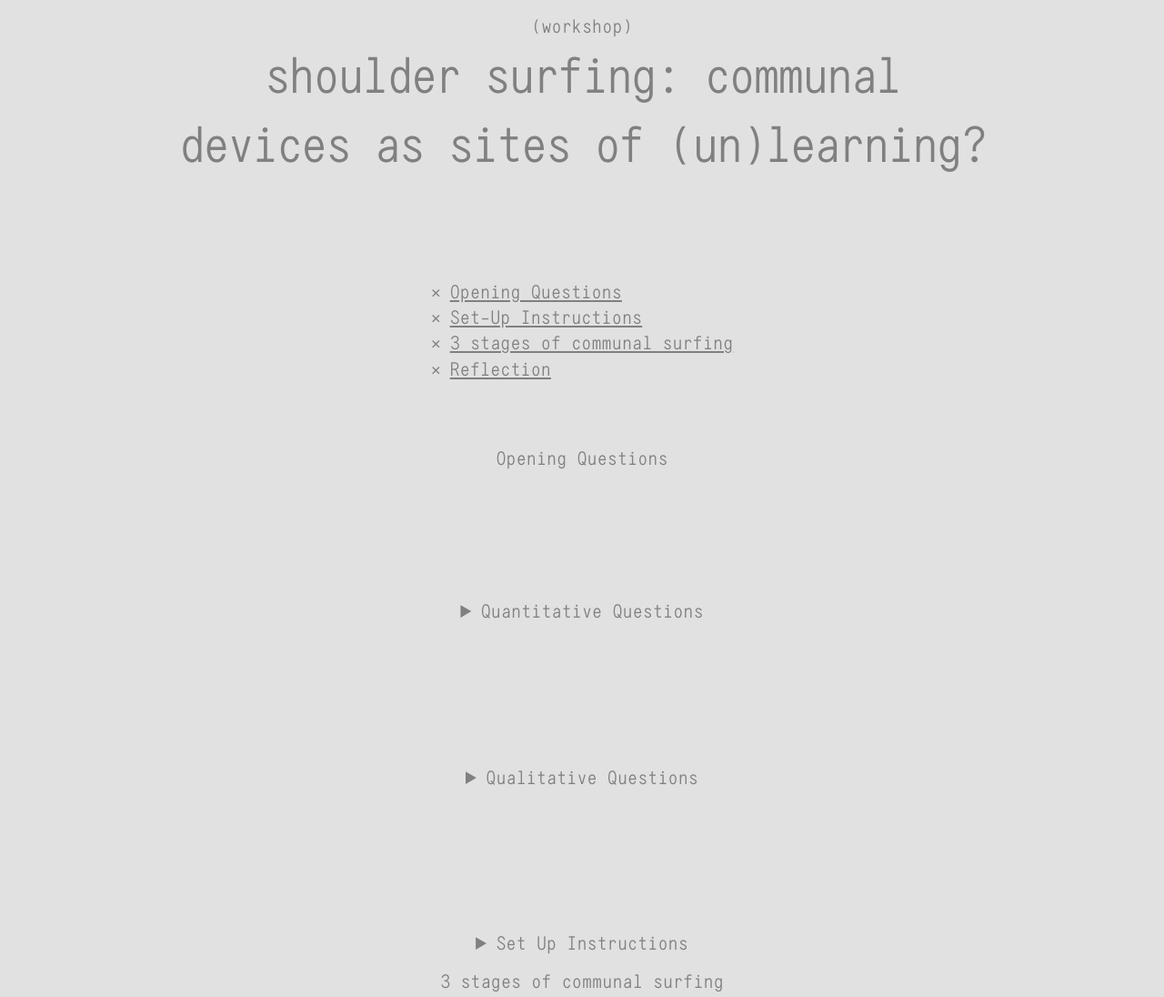
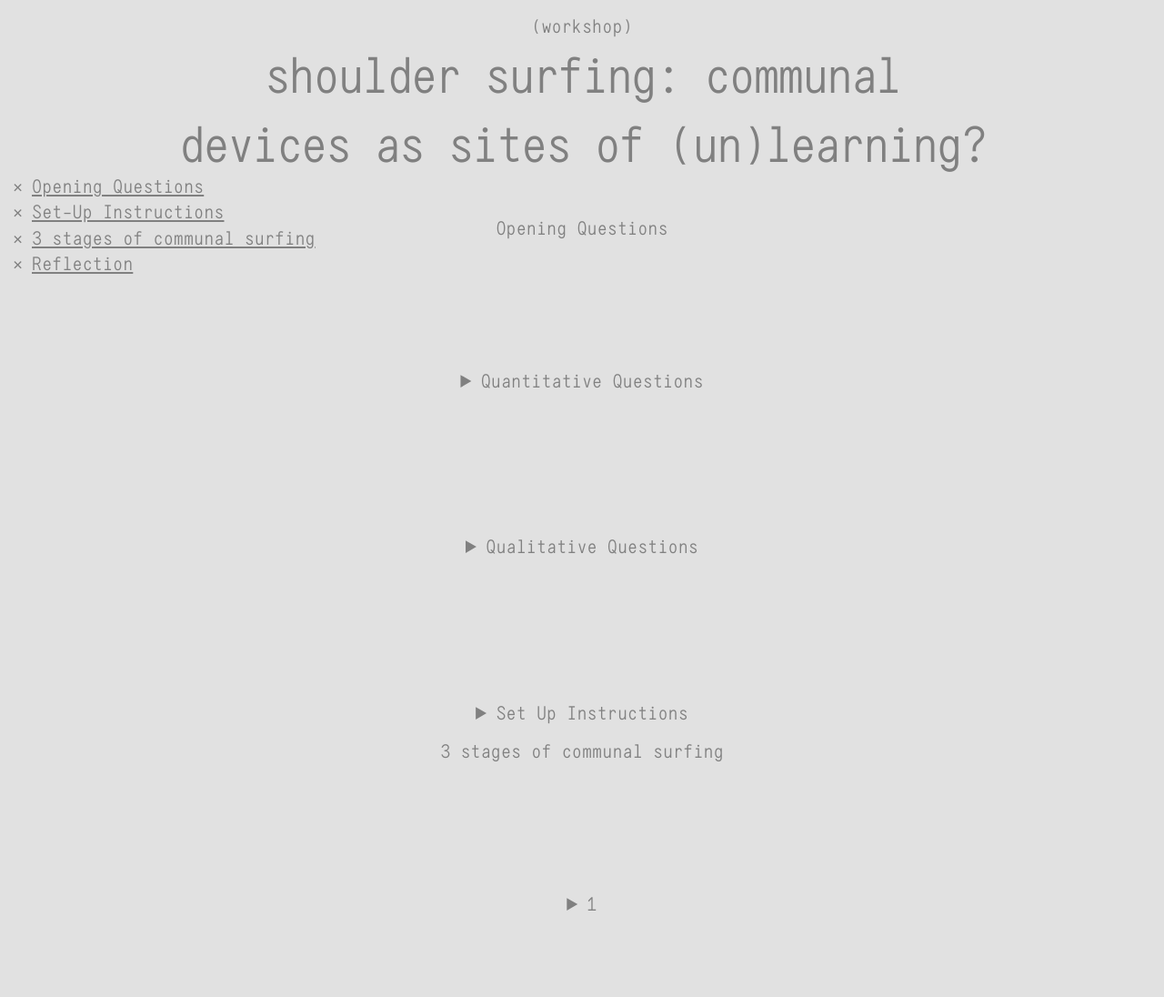
Before and after one commit to czkaa/workshop-shoulder-surfing, a plain HTML site: page index.html in a window 1280 px wide. Shown: the top 1096 px of the page at 91% size. Drawn offline with Linux system fonts and the light colour scheme.

Commit message:
fix nav css

```diff
--- a/style.css
+++ b/style.css
@@ -20,6 +20,12 @@
     font-size: 4rem;
     letter-spacing: -0.2rem;
     margin-bottom: 3rem;
+  }
+
+  nav {
+    position: fixed;
+    left: 1rem;
+    top: 15vh;
   }
 
   summary {
```
